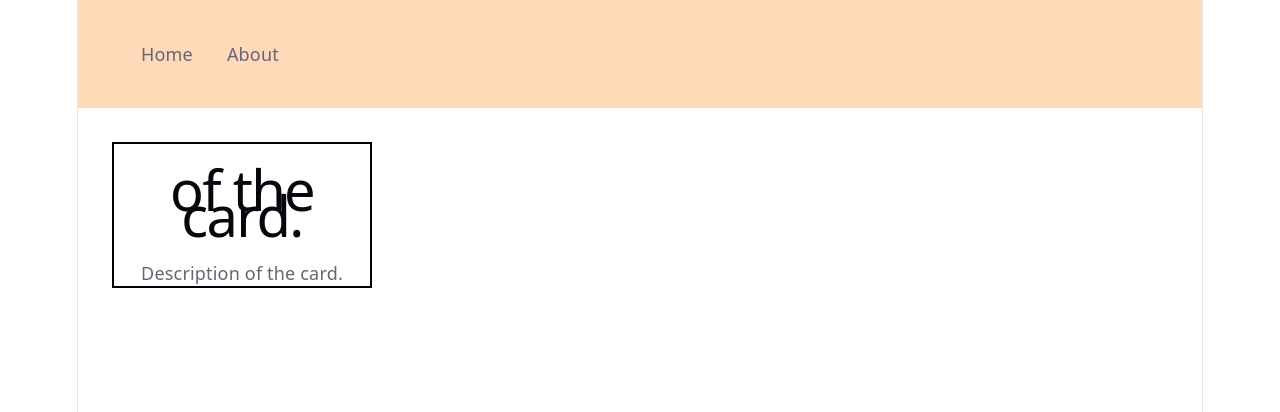
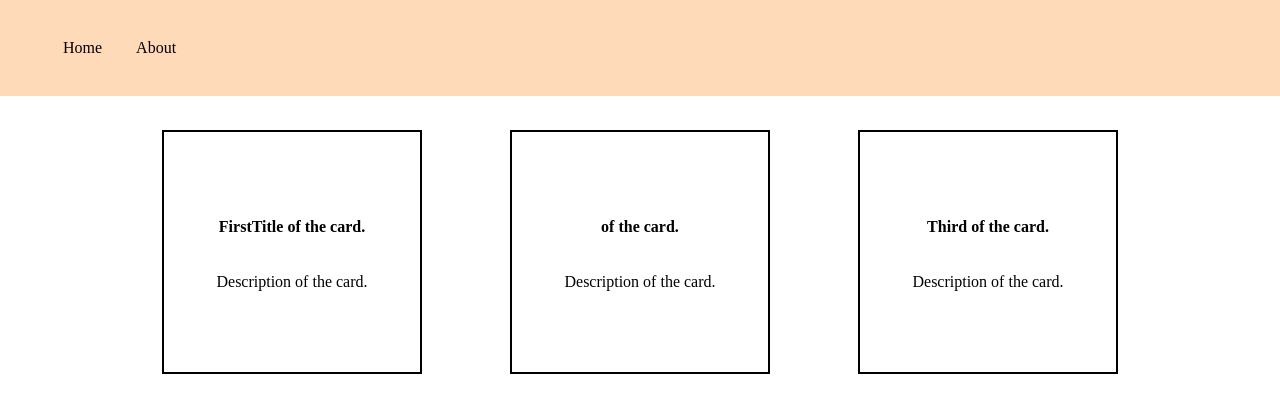
Before and after one commit to mansi0sinha/React, a React (Vite) app in the folder react-app/: page / in a window 1280 px wide. Shown: the top 412 px of the page. Built offline with nearby package versions, Linux system fonts and the light colour scheme.

Commit message:
Creating Different components

```diff
--- a/react-app/src/App.css
+++ b/react-app/src/App.css
@@ -1,184 +1,6 @@
-.counter {
-  font-size: 16px;
-  padding: 5px 10px;
-  border-radius: 5px;
-  color: var(--accent);
-  background: var(--accent-bg);
-  border: 2px solid transparent;
-  transition: border-color 0.3s;
-  margin-bottom: 24px;
-
-  &:hover {
-    border-color: var(--accent-border);
-  }
-  &:focus-visible {
-    outline: 2px solid var(--accent);
-    outline-offset: 2px;
-  }
+.card-container {
+  display: flex;
+  gap: 20px;
+  justify-content: center;
+  align-items: center;
 }
-
-.hero {
-  position: relative;
-
-  .base,
-  .framework,
-  .vite {
-    inset-inline: 0;
-    margin: 0 auto;
-  }
-
-  .base {
-    width: 170px;
-    position: relative;
-    z-index: 0;
-  }
-
-  .framework,
-  .vite {
-    position: absolute;
-  }
-
-  .framework {
-    z-index: 1;
-    top: 34px;
-    height: 28px;
-    transform: perspective(2000px) rotateZ(300deg) rotateX(44deg) rotateY(39deg)
-      scale(1.4);
-  }
-
-  .vite {
-    z-index: 0;
-    top: 107px;
-    height: 26px;
-    width: auto;
-    transform: perspective(2000px) rotateZ(300deg) rotateX(40deg) rotateY(39deg)
-      scale(0.8);
-  }
-}
-
-#center {
-  display: flex;
-  flex-direction: column;
-  gap: 25px;
-  place-content: center;
-  place-items: center;
-  flex-grow: 1;
-
-  @media (max-width: 1024px) {
-    padding: 32px 20px 24px;
-    gap: 18px;
-  }
-}
-
-#next-steps {
-  display: flex;
-  border-top: 1px solid var(--border);
-  text-align: left;
-
-  & > div {
-    flex: 1 1 0;
-    padding: 32px;
-    @media (max-width: 1024px) {
-      padding: 24px 20px;
-    }
-  }
-
-  .icon {
-    margin-bottom: 16px;
-    width: 22px;
-    height: 22px;
-  }
-
-  @media (max-width: 1024px) {
-    flex-direction: column;
-    text-align: center;
-  }
-}
-
-#docs {
-  border-right: 1px solid var(--border);
-
-  @media (max-width: 1024px) {
-    border-right: none;
-    border-bottom: 1px solid var(--border);
-  }
-}
-
-#next-steps ul {
-  list-style: none;
-  padding: 0;
-  display: flex;
-  gap: 8px;
-  margin: 32px 0 0;
-
-  .logo {
-    height: 18px;
-  }
-
-  a {
-    color: var(--text-h);
-    font-size: 16px;
-    border-radius: 6px;
-    background: var(--social-bg);
-    display: flex;
-    padding: 6px 12px;
-    align-items: center;
-    gap: 8px;
-    text-decoration: none;
-    transition: box-shadow 0.3s;
-
-    &:hover {
-      box-shadow: var(--shadow);
-    }
-    .button-icon {
-      height: 18px;
-      width: 18px;
-    }
-  }
-
-  @media (max-width: 1024px) {
-    margin-top: 20px;
-    flex-wrap: wrap;
-    justify-content: center;
-
-    li {
-      flex: 1 1 calc(50% - 8px);
-    }
-
-    a {
-      width: 100%;
-      justify-content: center;
-      box-sizing: border-box;
-    }
-  }
-}
-
-#spacer {
-  height: 88px;
-  border-top: 1px solid var(--border);
-  @media (max-width: 1024px) {
-    height: 48px;
-  }
-}
-
-.ticks {
-  position: relative;
-  width: 100%;
-
-  &::before,
-  &::after {
-    content: '';
-    position: absolute;
-    top: -4.5px;
-    border: 5px solid transparent;
-  }
-
-  &::before {
-    left: 0;
-    border-left-color: var(--border);
-  }
-  &::after {
-    right: 0;
-    border-right-color: var(--border);
-  }
-}
--- a/react-app/src/App.jsx
+++ b/react-app/src/App.jsx
@@ -1,14 +1,18 @@
 import Navbar from "./components/navbar";
 import Footer from "./components/footer";
 import Card from "./components/card";
+import "./App.css";
 function App() {
 
   return (
     <>
 
       <Navbar />
-      <Card />
-      <Footer />
+      <div className="card-container">
+        <Card title="FirstTitle" />
+        <Card />
+        <Card title="Third" />
+      </div>  <Footer />
 
     </>
   )
--- a/react-app/src/components/card.css
+++ b/react-app/src/components/card.css
@@ -1,5 +1,11 @@
 .card{
-    width: 20vw;
-    border: 2px solid black;
-    margin: 34px;
+   width: 20vw;
+  border: 2px solid black;
+  margin: 34px;
+  height: 30vh;
+
+  display: flex;
+  flex-direction: column;
+  align-items: center;
+  justify-content: center;
 }
--- a/react-app/src/components/card.jsx
+++ b/react-app/src/components/card.jsx
@@ -3,9 +3,9 @@ import "./card.css";
 const Card = (props) => {
     return (
         <div className='card'>
-            <h1>
+            <h4>
                 {props.title} of the card.
-            </h1>
+            </h4>
             <p>Description of the card.</p>
         </div>
     )
--- a/react-app/src/index.css
+++ b/react-app/src/index.css
@@ -1,111 +1,4 @@
-:root {
-  --text: #6b6375;
-  --text-h: #08060d;
-  --bg: #fff;
-  --border: #e5e4e7;
-  --code-bg: #f4f3ec;
-  --accent: #aa3bff;
-  --accent-bg: rgba(170, 59, 255, 0.1);
-  --accent-border: rgba(170, 59, 255, 0.5);
-  --social-bg: rgba(244, 243, 236, 0.5);
-  --shadow:
-    rgba(0, 0, 0, 0.1) 0 10px 15px -3px, rgba(0, 0, 0, 0.05) 0 4px 6px -2px;
-
-  --sans: system-ui, 'Segoe UI', Roboto, sans-serif;
-  --heading: system-ui, 'Segoe UI', Roboto, sans-serif;
-  --mono: ui-monospace, Consolas, monospace;
-
-  font: 18px/145% var(--sans);
-  letter-spacing: 0.18px;
-  color-scheme: light dark;
-  color: var(--text);
-  background: var(--bg);
-  font-synthesis: none;
-  text-rendering: optimizeLegibility;
-  -webkit-font-smoothing: antialiased;
-  -moz-osx-font-smoothing: grayscale;
-
-  @media (max-width: 1024px) {
-    font-size: 16px;
-  }
+body{
+  margin: 0;
+  padding: 0;
 }
-
-@media (prefers-color-scheme: dark) {
-  :root {
-    --text: #9ca3af;
-    --text-h: #f3f4f6;
-    --bg: #16171d;
-    --border: #2e303a;
-    --code-bg: #1f2028;
-    --accent: #c084fc;
-    --accent-bg: rgba(192, 132, 252, 0.15);
-    --accent-border: rgba(192, 132, 252, 0.5);
-    --social-bg: rgba(47, 48, 58, 0.5);
-    --shadow:
-      rgba(0, 0, 0, 0.4) 0 10px 15px -3px, rgba(0, 0, 0, 0.25) 0 4px 6px -2px;
-  }
-
-  #social .button-icon {
-    filter: invert(1) brightness(2);
-  }
-}
-
-body {
-  margin: 0;
-}
-
-#root {
-  width: 1126px;
-  max-width: 100%;
-  margin: 0 auto;
-  text-align: center;
-  border-inline: 1px solid var(--border);
-  min-height: 100svh;
-  display: flex;
-  flex-direction: column;
-  box-sizing: border-box;
-}
-
-h1,
-h2 {
-  font-family: var(--heading);
-  font-weight: 500;
-  color: var(--text-h);
-}
-
-h1 {
-  font-size: 56px;
-  letter-spacing: -1.68px;
-  margin: 32px 0;
-  @media (max-width: 1024px) {
-    font-size: 36px;
-    margin: 20px 0;
-  }
-}
-h2 {
-  font-size: 24px;
-  line-height: 118%;
-  letter-spacing: -0.24px;
-  margin: 0 0 8px;
-  @media (max-width: 1024px) {
-    font-size: 20px;
-  }
-}
-p {
-  margin: 0;
-}
-
-code,
-.counter {
-  font-family: var(--mono);
-  display: inline-flex;
-  border-radius: 4px;
-  color: var(--text-h);
-}
-
-code {
-  font-size: 15px;
-  line-height: 135%;
-  padding: 4px 8px;
-  background: var(--code-bg);
-}
```
